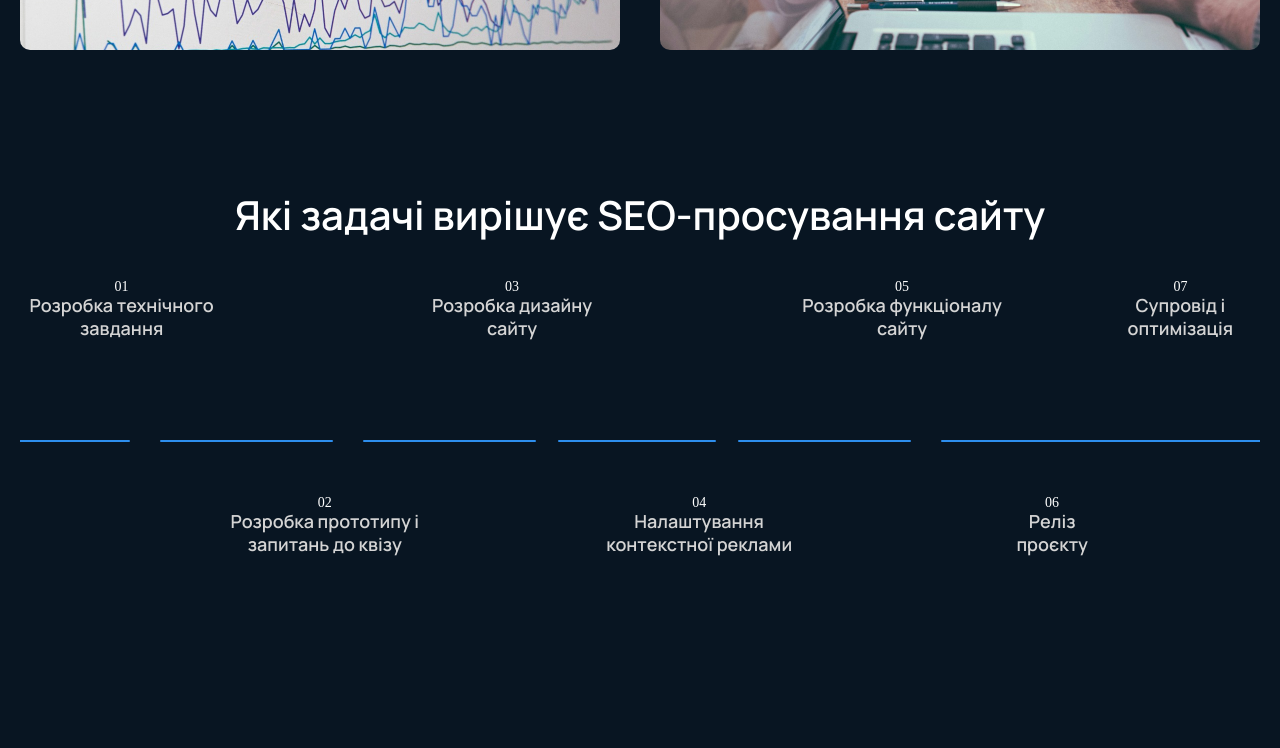
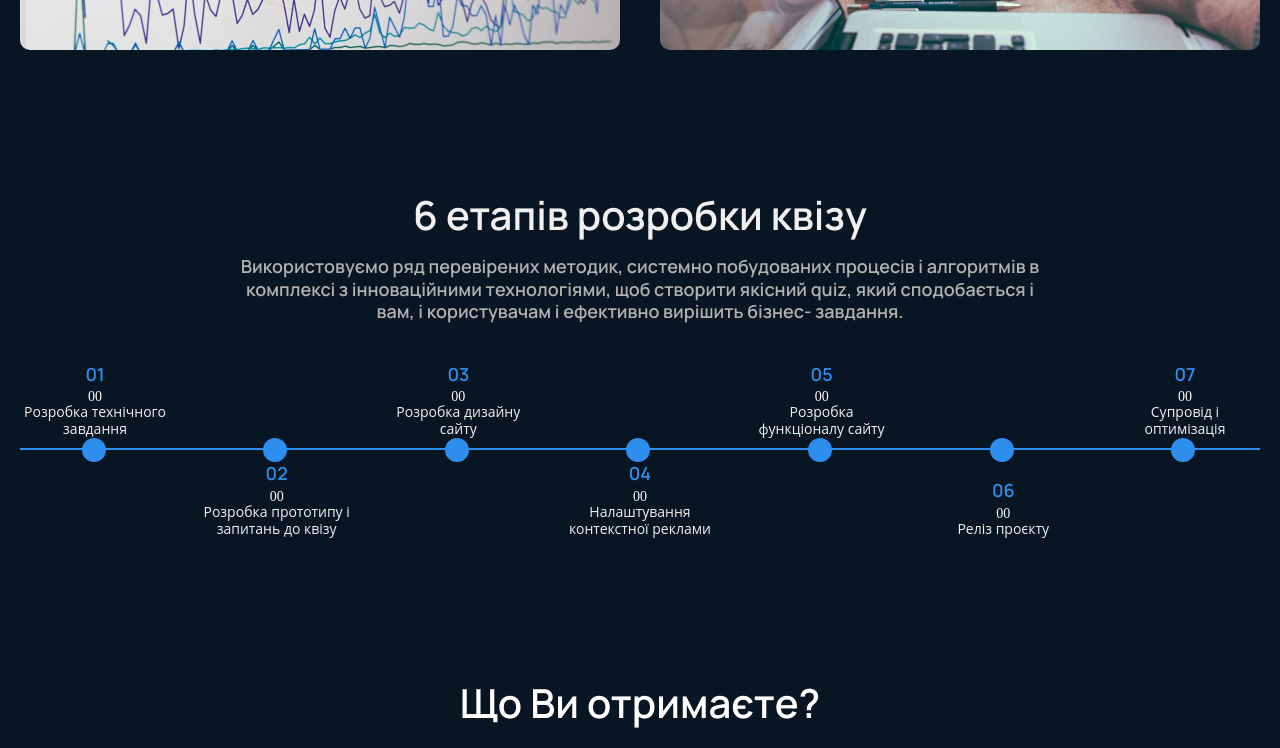
Before and after one commit to Haskarchik/FullStack, a Next.js app: page / in a window 1280 px wide. Shown: the part 706-1454 px from the top of the page. Built offline with nearby package versions, Linux system fonts and the light colour scheme.

Commit message:
added more blocks

```diff
--- a/src/component/Stage_of_quiz_develop/Stage_of_quiz_develop.module.scss
+++ b/src/component/Stage_of_quiz_develop/Stage_of_quiz_develop.module.scss
@@ -4,11 +4,26 @@
     max-width: 1240px;
     margin: auto;
     .label {
+      font-family: "Manrope", sans-serif;
+      font-weight: 600;
+      font-size: 40px;
+      line-height: 125%;
       text-align: center;
-      font-family: "Manrope";
-      font-size: 40px;
+      color: #f0f0f0;
+      margin-bottom: 15px;
+    }
+    .sub_label {
+      display: flex;
+      align-items: center;
+      justify-content: center;
+      font-family: "Manrope", sans-serif;
       font-weight: 600;
-      line-height: 125%; /* 50px */
+      font-size: 18px;
+      line-height: 125%;
+      text-align: center;
+      color: #b1b1b1;
+      max-width: 820px;
+      margin: auto;
       margin-bottom: 40px;
     }
     .graphik {
@@ -34,170 +49,78 @@
         flex-direction: column;
         align-items: center;
         justify-content: center;
-        height: 320px;
-
+        height: 175px;
+        width: 150px;
         &::after,
         &::before {
           content: "";
           position: absolute;
-          top: 160px;
+          top: 85px;
           left: 7px;
           background-color: #2d8eee;
           border-radius: 5px;
-          width: 150px;
+          width: 180px;
           height: 2px;
         }
         &::after {
-          left: 140px;
+          left: 100px;
         }
         &::before {
-          left: -40px;
+          left: -60px;
         }
         &:hover {
-          .face {
-            transform: rotateY(180deg);
-          }
-          .speaker_right_part {
-            animation: speaker 1s linear 1;
-          }
-          .speaker_left_part {
-            animation: speaker_left 1s linear 1;
-          }
-          .statistics {
-            animation: statistics 1s linear 1;
-          }
-          .statistics_line {
-            animation: statistics_line 1s linear 1;
-          }
-          .gear {
-            transform: rotate(180deg);
-          }
-          .card_img {
+          .card_count {
             &::after,
             &::before {
               background-color: #96caff;
             }
           }
         }
-        .card_img {
-          margin-bottom: 12px;
-          position: relative;
-          &::after,
+        .number {
+          counter-reset: count 0;
+        }
+
+        .number::after {
+          content: counter(count);
+          animation: count-up 0.3s linear infinite;
+        }
+
+        @keyframes count-up {
+          0% {
+            counter-increment: count 0;
+          }
+          to {
+            counter-increment: count 01;
+          }
+        }
+        .card_label {
+          font-family: "Open Sans", sans-serif;
+          font-weight: 400;
+          font-size: 14px;
+          line-height: 120%;
+          text-align: center;
+          color: #f0f0f0;
+        }
+        .card_count {
+          margin-bottom: 5px;
+          font-family: "Manrope", sans-serif;
+          font-weight: 600;
+          font-size: 18px;
+          line-height: 125%;
+          color: #2d8eee;
           &::before {
             transition-duration: 0.3s;
             content: "";
             position: absolute;
-            top: 154px;
-            left: 10px;
+            top: 75px;
+            left: 41%;
             background-color: #2d8eee;
             border-radius: 50%;
-            width: 15px;
-            height: 15px;
-          }
-          &::after {
-            top: 155.5px;
-            left: 11.5px;
-            width: 12px;
-            height: 12px;
-            border: 2px solid #081522;
-          }
-
-          img {
-            position: relative;
-            height: 40px;
-            width: 40px;
-            object-fit: contain;
-          }
-          .face {
-            transition-duration: 0.5s;
-          }
-          .face_board {
-            position: absolute;
-            top: 0px;
-            left: 0px;
-          }
-          .statistics_line {
-            position: absolute;
-            top: 0px;
-            left: 0px;
-          }
-          .statistics {
-          }
-          .speaker_left_part {
-          }
-          .speaker_right_part {
-            position: absolute;
-            top: 0px;
-            left: 0px;
-          }
-          .gear {
-            transition-duration: 1s;
+            width: 24px;
+            height: 24px;
           }
         }
-        .card_label {
-          max-width: 254px;
-          color: var(--light-grey, #d4d4d4);
-          text-align: center;
-          font-family: "Manrope";
-          font-size: 18px;
-          font-weight: 600;
-          line-height: 125%;
-          height: 90px;
-        }
-      }
-    }
-    .images {
-      display: flex;
-      align-items: center;
-      justify-content: space-between;
-      img {
-        border-radius: 10px;
-        width: 600px;
-        height: 256px;
-        object-fit: cover;
       }
     }
   }
 }
-@keyframes speaker {
-  0% {
-  }
-  20% {
-    transform: scale(1.5) translate(5px, 00px);
-  }
-  30% {
-    transform: scale(1.5) translate(5px, 00px) rotate(20deg);
-  }
-  50% {
-    transform: scale(1.5) translate(5px, 00px) rotate(-20deg);
-  }
-  80% {
-    transform: scale(1.5) translate(5px, 00px) rotate(20deg);
-  }
-  100% {
-  }
-}
-@keyframes speaker_left {
-  0% {
-  }
-  50% {
-    transform: scale(1.2) translate(0px, 00px) /* rotate(20deg) */;
-  }
-  100% {
-  }
-}
-@keyframes statistics {
-  from {
-    clip-path: polygon(0 100%, 100% 0, 100% 100%, 0 100%);
-  }
-  to {
-    clip-path: polygon(0 100%, 100% 100%, 100% 0, 0 0);
-  }
-}
-@keyframes statistics_line {
-  from {
-    clip-path: polygon(0 0, 0 100%, 0 100%, 0 0);
-  }
-  to {
-    clip-path: polygon(0 0, 100% 0, 100% 100%, 0 100%);
-  }}
--- a/src/component/Stage_of_quiz_develop/Stage_of_quiz_develop.tsx
+++ b/src/component/Stage_of_quiz_develop/Stage_of_quiz_develop.tsx
@@ -1,13 +1,21 @@
-import React from "react";
+import React, { useState } from "react";
 import style from "./Stage_of_quiz_develop.module.scss";
 import Stage_of_quiz_develop_card from "./Stage_of_quiz_develop_card";
 
 export default function Stage_of_quiz_develop() {
+
+
+
+
   return (
     <div className={style.Stage_of_quiz_develop}>
       <div className={style.wrapper}>
-        <div className={style.label}>
-          Які задачі вирішує ЅЕO-просування сайту
+        <div className={style.label}>6 етапів розробки квізу</div>
+        <div className={style.sub_label}>
+          Використовуємо ряд перевірених методик, системно побудованих процесів
+          і алгоритмів в комплексі з інноваційними технологіями, щоб створити
+          якісний quiz, який сподобається і вам, і користувачам і ефективно
+          вирішить бізнес- завдання.
         </div>
         <div className={style.graphik}>
           <Stage_of_quiz_develop_card
--- a/src/component/Stage_of_quiz_develop/Stage_of_quiz_develop_card.tsx
+++ b/src/component/Stage_of_quiz_develop/Stage_of_quiz_develop_card.tsx
@@ -3,7 +3,7 @@ import style from "./Stage_of_quiz_develop.module.scss";
 
 interface cardInterface {
   name: string;
-  count: string;
+  count: any;
   content: string;
 }
 
@@ -15,7 +15,7 @@ export default function Stage_of_quiz_develop_card({
   return (
     <div className={style.graph_card} style={{ justifyContent: `${content}` }}>
       <div className={style.card_count}>{count}</div>
-
+      <div className={style.number}>0</div>
       <div className={style.card_label}>{name}</div>
     </div>
   );
```
